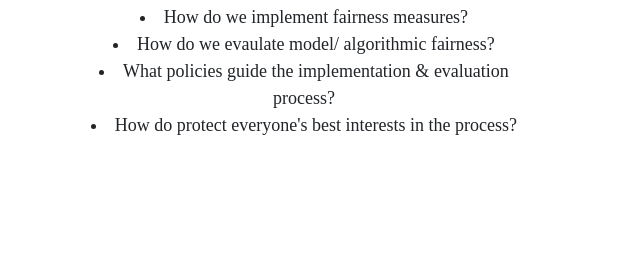
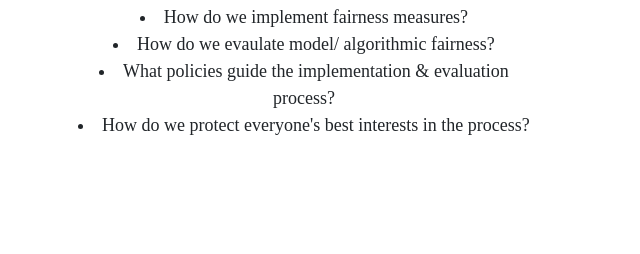
Before and after one commit to TabithaKO/Tabitha-Oanda, a plain HTML site: page index.html in a window 1280 px wide. Shown: the part 2649-2903 px from the top of the page, 629-1269 px from the left. Drawn offline with nearby package versions, Linux system fonts and the light colour scheme; some packages are replaced by stand-ins of ours; a script that the page names is missing; a web font is replaced by a local one.

Commit message:
Spell checks on the machine learning paragraph

```diff
--- a/index.html
+++ b/index.html
@@ -193,7 +193,7 @@
                                 <li>How do we implement fairness measures?</li>
                                 <li>How do we evaulate model/ algorithmic fairness?</li>
                                 <li>What policies guide the implementation & evaluation process?</li>
-                                <li>How do protect everyone's best interests in the process?</li>
+                                <li>How do we protect everyone's best interests in the process?</li>
                             </ul>
                         </div>
                 </div>
```
